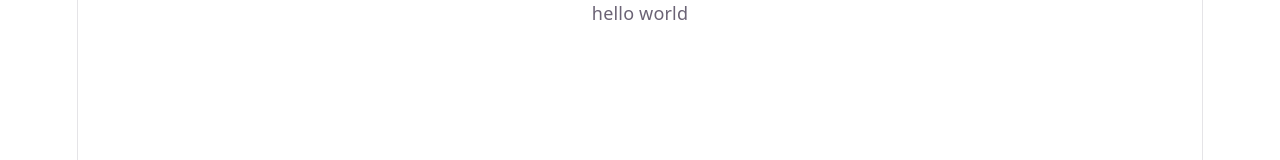
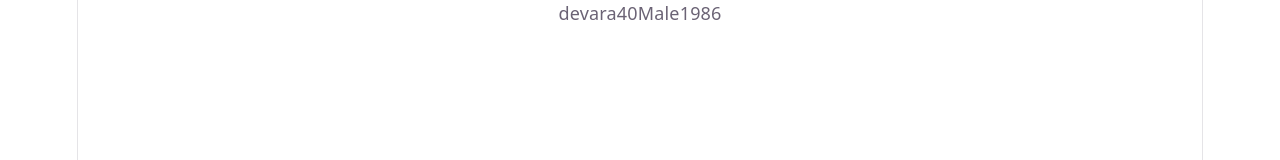
Before and after one commit to suhaas3/react-code-practice, a React (Vite) app: page / in a window 1280 px wide. Shown: the top 160 px of the page. Built offline with nearby package versions, Linux system fonts and the light colour scheme.

Commit message:
props practice

```diff
--- a/src/App.jsx
+++ b/src/App.jsx
@@ -1,15 +1,12 @@
-import { useState } from 'react'
-import reactLogo from './assets/react.svg'
-import viteLogo from './assets/vite.svg'
-import heroImg from './assets/hero.png'
-import './App.css'
+
+import MovieData from './Components/MovieData'
 
 function App() {
-  const [count, setCount] = useState(0)
+
 
   return (
     <>
-      hello world
+      <MovieData/>
     </>
   )
 }
--- /dev/null
+++ b/src/Components/MovieCard.jsx
@@ -0,0 +1,33 @@
+import React from 'react'
+
+export default function MovieCard({name, age, Gender, Dob}) {
+  // console.log(props.movieArray,'propsssssssssssss')
+console.log(name,"user nameeeee")
+console.log(age,"user ageeeeeeeeee")
+  return (
+    <div className='movie-card'>
+
+      {/* <h2 className='movie-title'>{props.movieName} {props.year}</h2> */}
+      {/* <h2 className='movie-duration'>{props.movie}</h2> */}
+
+    {/* {props.movieArray.map((movie, index) => {
+      return (
+        <h3 key={index}>{movie} {index}</h3>
+      )
+    })} */}
+
+    {/* <button onClick={props.onclick}> click here</button> */}
+
+{/* Passing Jsx as props */}
+{/*
+{props.title}
+{props.icon} */}
+
+
+{name}
+{age}
+{Gender}
+{Dob}
+    </div>
+  )
+}
--- /dev/null
+++ b/src/Components/MovieData.jsx
@@ -0,0 +1,44 @@
+import React from 'react'
+import MovieCard from './MovieCard'
+
+export default function MovieData() {
+
+const movie="Game changer"
+const year = 2024
+
+const movieArray = ['Devara','puspa','game changer','rajasaab']
+
+function showAlert() {
+  alert("clicked whooo")
+  console.log("clickeddddddddd")
+}
+
+const user = {
+  "name":"devara",
+  "age": 40,
+  "Gender":"Male",
+  "Dob": 1986
+}
+  return (
+    <>
+    {/* <MovieCard movieName={movie} year={year} /> */}
+      {/* <MovieCard movie={`${movie}  ${year}`}/> */}
+
+      {/* <MovieCard movieArray={movieArray}/> */}
+
+      {/* <MovieCard onclick={showAlert}/> */}
+
+      {/*Passing Jsx as props */}
+      {/* <MovieCard title="react" icon={<span>🔥</span>}/> */}
+
+      {/* <MovieCard>
+        <h1>ready to react immediatly</h1>
+        <h1>register here</h1>
+      </MovieCard> */}
+
+{/* <MovieCard user={user.name} age={user.age} gender={user.Gender} dob={user.Dob} /> */}
+{/* Above line is Equal to below Line of code*/}
+<MovieCard {...user}/>
+    </>
+  )
+}
```
